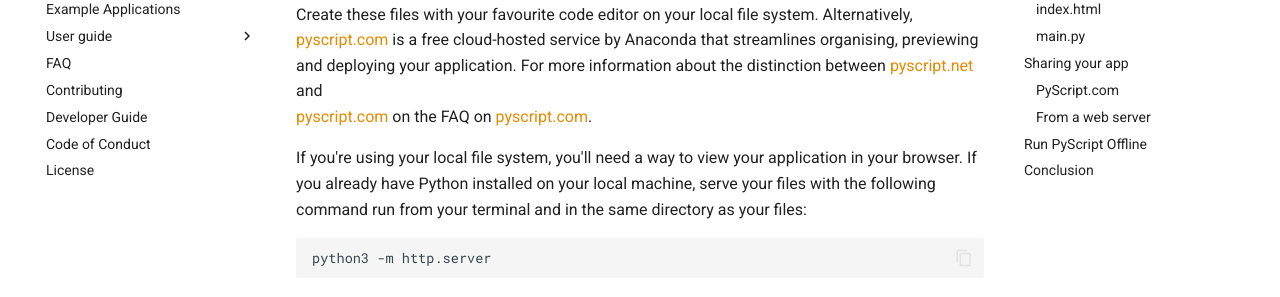
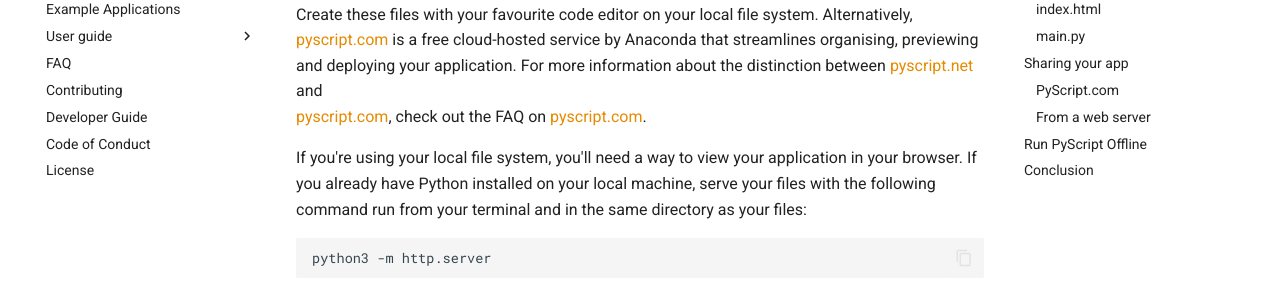
Before and after one commit to pyscript/docs, an MkDocs documentation site: the page built from docs/beginning-pyscript.md, in a window 1280 px wide and 900 px high, scrolled down 756 px. Shown: the part 153-450 px from the top of the window. Built offline with MkDocs 1.6.1 and Material for MkDocs 9.7.7, drawn with Linux system fonts in a browser that asks for light colours; the version menu is left out.

Commit message:
Accepting edits to PR on pyscript.net/pyscript.com distinction
Co-authored-by: Fabio Pliger <fpliger@users.noreply.github.com>

```diff
--- a/docs/beginning-pyscript.md
+++ b/docs/beginning-pyscript.md
@@ -41,7 +41,7 @@ Create these files with your favourite code editor on your local file system.
 Alternatively, [pyscript.com](https://pyscript.com) is a free cloud-hosted service
 by Anaconda that streamlines organising, previewing and deploying your application.
 For more information about the distinction between [pyscript.net](https://pyscript.net) and
-[pyscript.com](https://pyscript.com) on the FAQ on [pyscript.com](https://pyscript.com).
+[pyscript.com](https://pyscript.com), check out the FAQ on [pyscript.com](https://pyscript.com).
 
 If you're using your local file system, you'll need a way to view your
 application in your browser. If you already have Python installed on
```
